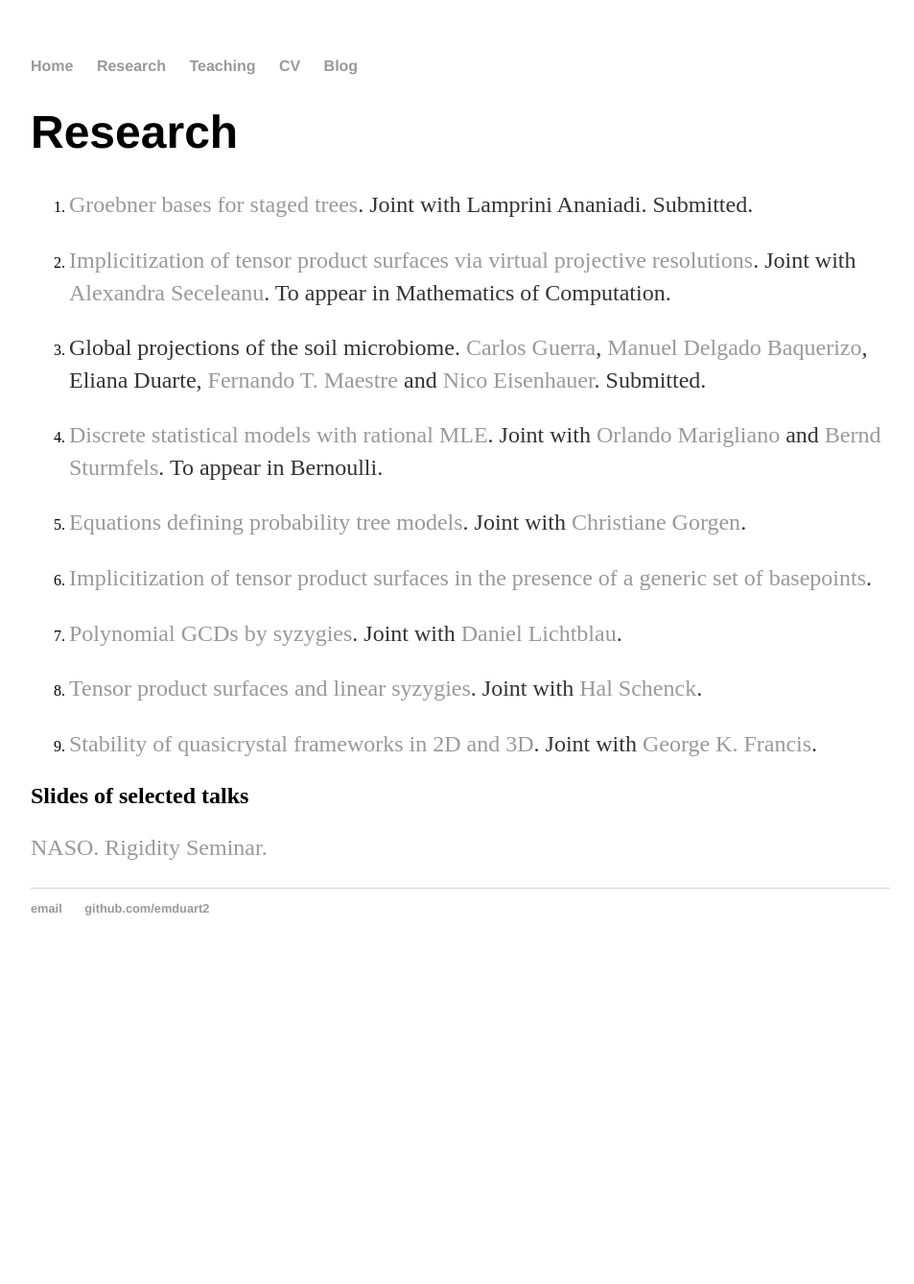
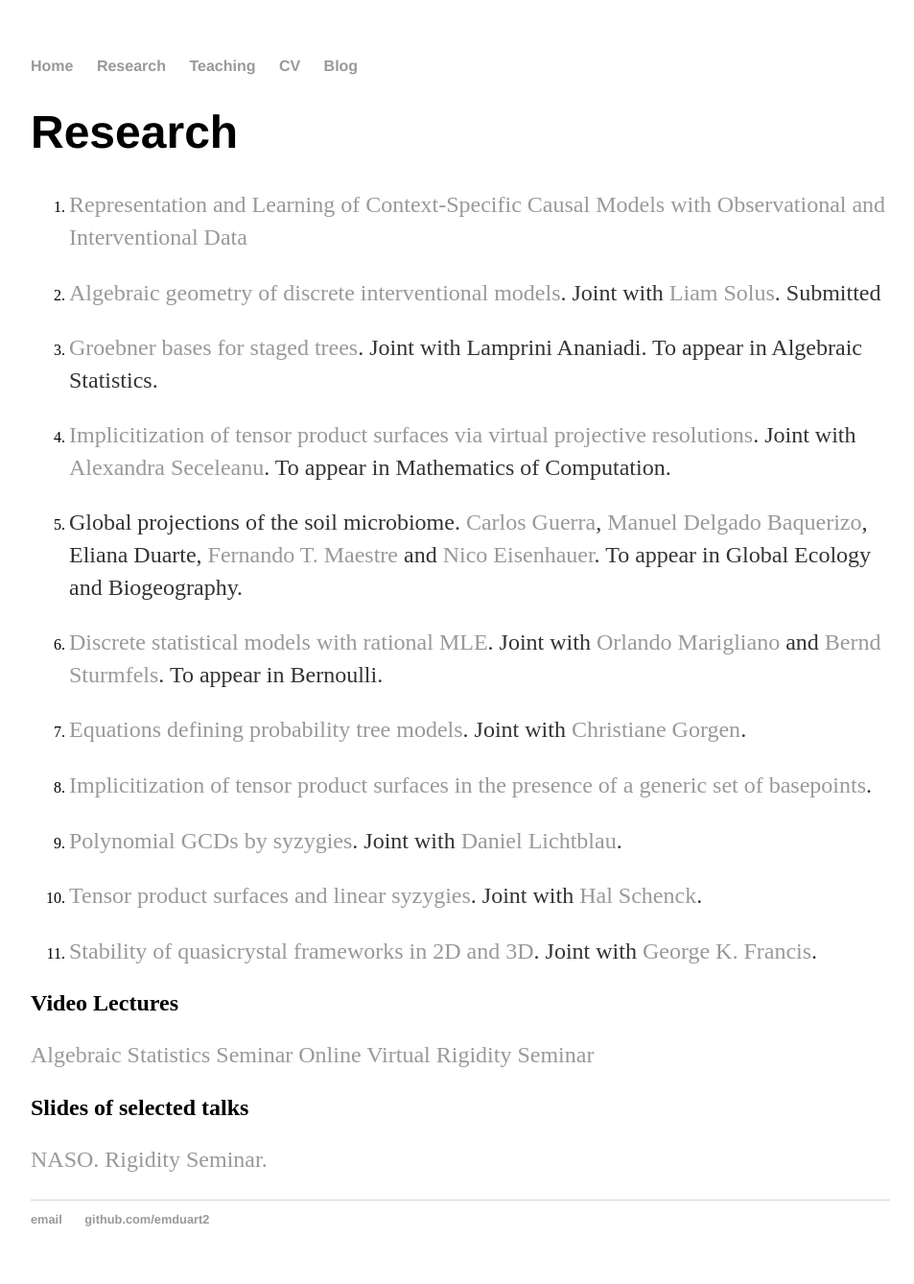
Before and after one commit to emduart2/emduart2.github.io, a Jekyll site: the page built from about/index.md, in a window 1280 px wide. Shown: the whole page at 96% size, without its empty margins (160-1113 px from the left). Built offline with Jekyll 4.4.1, drawn with Linux system fonts in a browser that asks for light colours; before the commit the page ends 1014 px from its top, so only the background shows below that.

Commit message:
added most recent preprints.

```diff
--- a/about/index.md
+++ b/about/index.md
@@ -5,13 +5,17 @@ title: Research
 
 # Research
 
-1. [Groebner bases for staged trees](https://arxiv.org/abs/1910.02721). Joint with Lamprini Ananiadi. Submitted.
+1. [Representation and Learning of Context-Specific Causal Models with Observational and Interventional Data](https://arxiv.org/abs/2012.03593)
+
+1. [Algebraic geometry of discrete interventional models](https://arxiv.org/abs/2012.03593). Joint with [Liam Solus](https://people.kth.se/~solus/). Submitted
+
+1. [Groebner bases for staged trees](https://arxiv.org/abs/1910.02721). Joint with Lamprini Ananiadi. To appear in Algebraic Statistics.
 
 1. [Implicitization of tensor product surfaces via virtual projective resolutions](https://arxiv.org/abs/1908.02086).
    Joint with [Alexandra Seceleanu](https://www.math.unl.edu/~aseceleanu2/). To appear in Mathematics of Computation.
 
 1. Global projections of the soil microbiome. [Carlos Guerra](https://scholar.google.pt/citations?user=0stRyvUAAAAJ&hl=en), [Manuel Delgado Baquerizo](https://scholar.google.com/citations?user=oxRf6bEAAAAJ&hl=en), Eliana Duarte, [Fernando T. Maestre](http://maestrelab.com/en/">Fernando T. Maestre)
-and [Nico Eisenhauer](https://www.idiv.de/en/groups_and_people/employees/details/eshow/eisenhauer_nico.html). Submitted.
+and [Nico Eisenhauer](https://www.idiv.de/en/groups_and_people/employees/details/eshow/eisenhauer_nico.html). To appear in Global Ecology and Biogeography.
 
 1. [Discrete statistical models with rational MLE](https://arxiv.org/abs/1903.06110). Joint with [Orlando Marigliano](https://orlandomarigliano.wordpress.com)
 and [Bernd Sturmfels](https://math.berkeley.edu/~bernd/). To appear in Bernoulli.
@@ -26,6 +30,11 @@ and [Bernd Sturmfels](https://math.berkeley.edu/~bernd/). To appear in Bernoulli
 
 1. [Stability of quasicrystal frameworks in 2D and 3D](http://new.math.uiuc.edu/quasistable/DuarteFrancisSeville1may13.pdf). Joint with [George K. Francis](http://new.math.uiuc.edu).
 
+## Video Lectures
+[Algebraic Statistics Seminar Online](https://sites.google.com/view/algstatsonline/past-talks-and-recordings?authuser=0#h.cst9zjs53ai8)
+[Virtual Rigidity Seminar](https://www.youtube.com/watch?v=b-tVNwWr3Fg)
+
+
 ## Slides of selected talks
 
 [NASO.]({{ site.url }}/assets/DuarteEliana_NASO_20200325.pdf)
```
